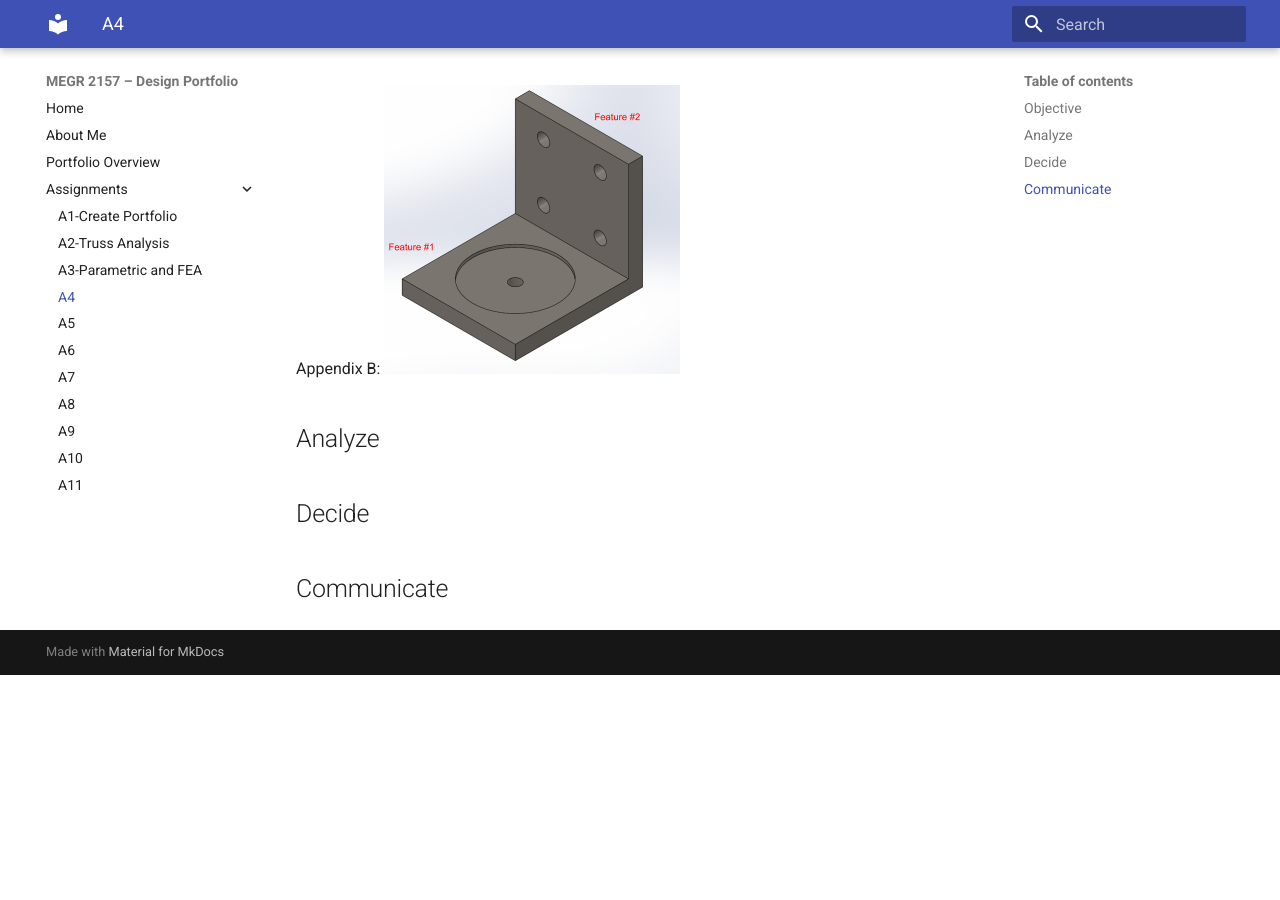
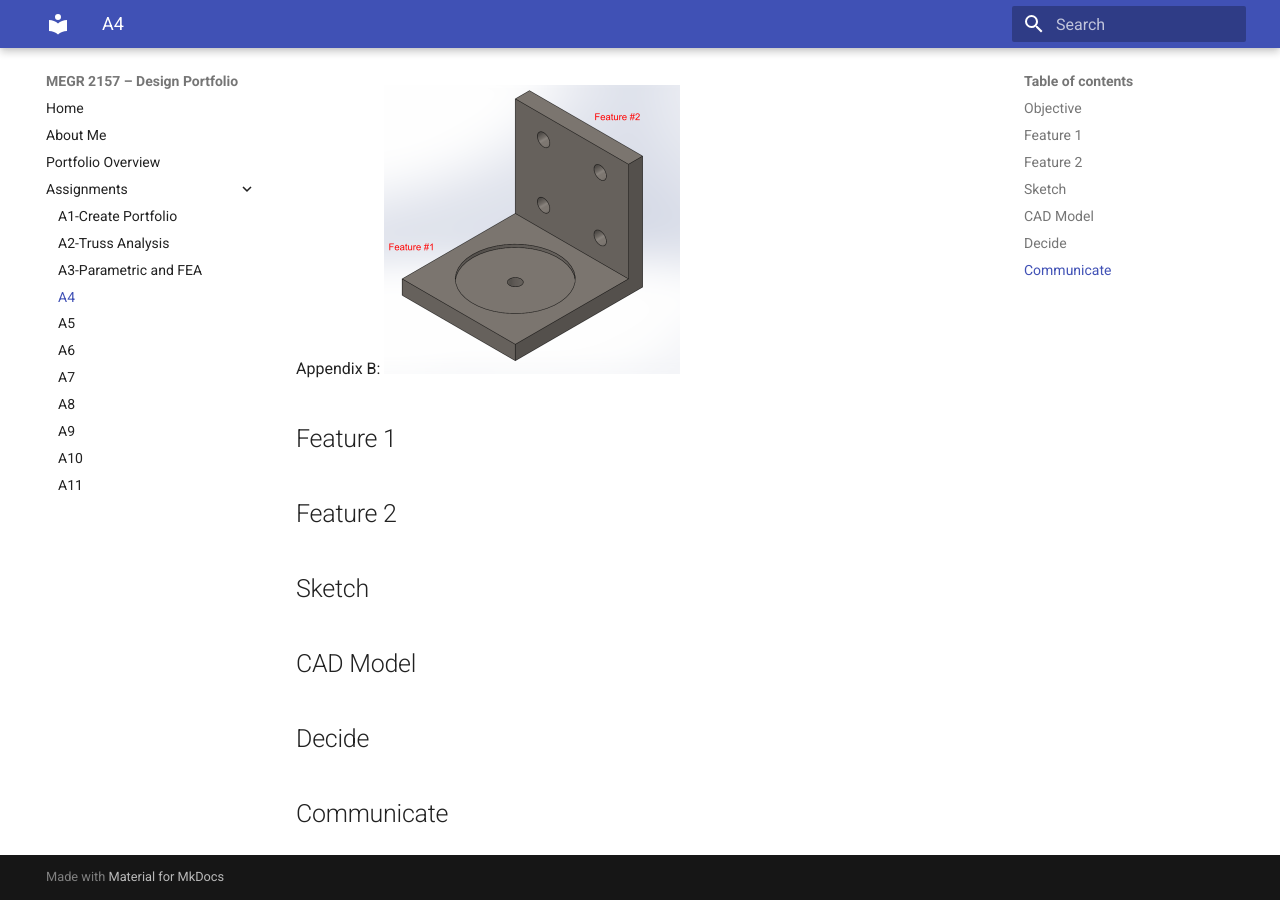
Before and after one commit to Jeffrey-Mendoza/megr2157-portfolio, an MkDocs documentation site: the page built from docs/assignments/A04/index.md, in a window 1280 px wide and 900 px high, scrolled down 845 px. Built offline with MkDocs 1.6.1 and Material for MkDocs 9.7.7, drawn with Linux system fonts in a browser that asks for light colours; before the commit the page ends 1520 px from its top, so only the background shows below that.

Commit message:
Add new sections to A04 index.md
Added sections for Feature 1, Feature 2, Sketch, and CAD Model.

```diff
--- a/docs/assignments/A04/index.md
+++ b/docs/assignments/A04/index.md
@@ -13,11 +13,13 @@ Appendix A:
 Appendix B:
 ![My Image](apendb.png)
 
+## Feature 1
 
+## Feature 2
 
+## Sketch
 
-
-## Analyze
+## CAD Model
 
 
 ## Decide
```
